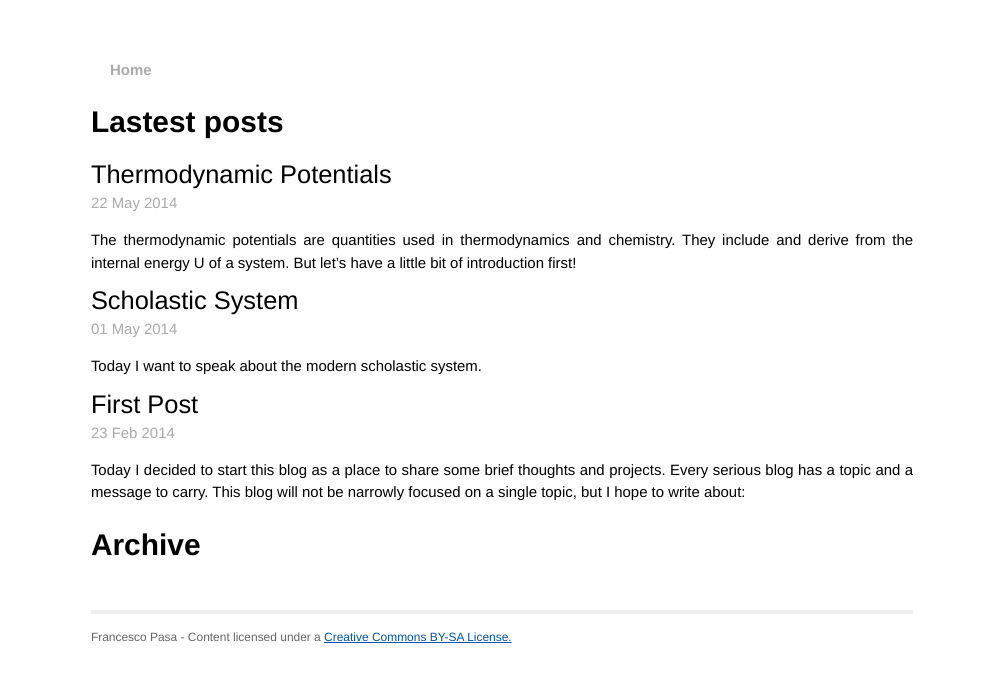
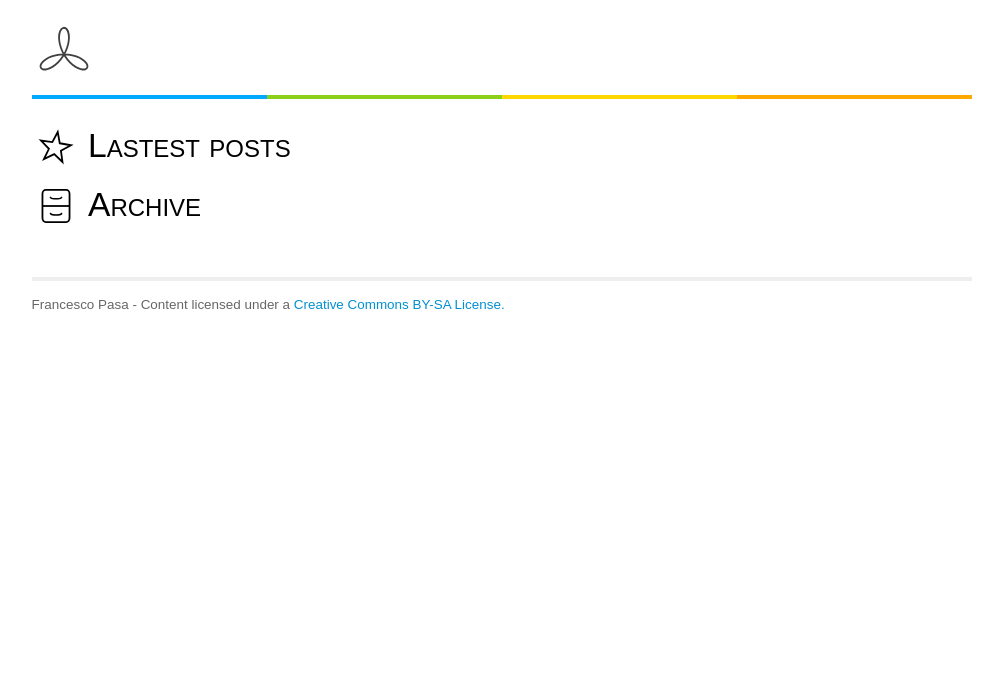
Before and after one commit to frapa/bloggo, a Jekyll site: the page built from index.html, in a window 1280 px wide. Shown: the top 682 px of the page, without its empty margins (138-1141 px from the left). Built offline with Jekyll 4.4.1, drawn with Linux system fonts in a browser that asks for light colours.

Commit message:
new and fresh

```diff
--- a/_layouts/default.html
+++ b/_layouts/default.html
@@ -17,8 +17,14 @@
 
         <div class="site">
           <div class="header">
-            <h1 class="title"><a href="{{ site.url }}">{{ site.name }}</a></h1>
-            <a class="extra" href="{{ site.url }}">Home</a>
+            <a href="{{ site.url }}"><table class="title-logo"><tr>
+              <td><img class="logo" src="{{ site.url }}/images/logo.svg" height="64" alt="Frapa"/></td>
+              <td><h1 class="title">{{ site.name }}</h1></td>
+            </tr></table></a>
+            <!--<a class="extra" href="{{ site.url }}">Home</a>-->
+            <table id="line"><tr>
+              <td id="c1"></td> <td id="c2"></td> <td id="c3"></td> <td id="c4"></td>
+            </tr></table>
           </div>
 
           {{ content }}
--- a/_posts/2014-02-23-first-post.md
+++ /dev/null
@@ -1,28 +0,0 @@
----
-layout: post
-categories: updates
----
-
-Today I decided to start this blog as a place to share some brief thoughts
-and projects. Every serious blog has a topic and a message to carry. This blog will
-not be narrowly focused on a single topic, but I hope to write about:
-
- * Environment
- * Lifestyle and society
- * Science IT and technology
-
-These may seem very different topics, but as I see them, they are stictly connected.
-Lifestyle has a direct connection to environmental problems and solutions. Technology
-and science is deeply tied to lifestyle, society and environment. Information Technology is
-my passion and, through Free Software, I believe it represent a model for our future.
-
-The **message** that I want to convey here is that we need to move towards a new kind
-of society, in which we can live better, consume and pollute less. We can add more
-joy and meaning to our lives building things ourselves instead of buying everithing pre-made
-or by enjoying our awesome planet without killing it. We can get rid of stess by
-slowing down the pace, while getting more time to spend with friends and family.
-
-If I had to choose a word to represent the message of the blog I would choose **slow**.
-Less is more. Magic happens when you take this message seriously.
-
-More about this soon!
--- a/_posts/2014-05-01-scholastic-system.md
+++ /dev/null
@@ -1,10 +0,0 @@
----
-layout: post
-categories: society, school, lifestyle
----
-
-Today I want to speak about the modern scholastic system.
-
-These consideration come from my experience with school and particularly with university.
-I think my ideas are sharable, and very common too, but it looks like nobody is making everything
-to change the system.
--- a/_posts/2014-05-22-thermodynamic-potentials.md
+++ /dev/null
@@ -1,24 +0,0 @@
----
-layout: post
-categories: science, physics, thermodynamics, chemistry
----
-
-The thermodynamic potentials are quantities used in thermodynamics and chemistry.
-They include and derive from the internal energy U of a system. But let's have a
-little bit of introduction first!
-
-#### Thermodynamics and state variables
-
-Thermodynamics is all about systems, but what is a system? A (thermodynamical) system is
-something macroscopic we want to study thermodynamically: the atmosphere, a fridge, a bottle of lemonade,
-a living being, or a boring cilinder with a piston.
-
-I would like to highlight two things:
-
- * A system can be just anything you want (*Wikipedia* defines it as a "precisely specified region of the universe"!).
- * In thermodynamics a system is something **macroscopic**, we do not deal with particles or system made up of
-    just a little number of particles.
-
-#### Internal energy
-
-#### Other potentials
--- a/css/main.css
+++ b/css/main.css
@@ -14,25 +14,70 @@
 
 body {
   background-color: #FFF;
-  font: 13.34px Helvetica, Arial, sans-serif;
-  font-size: small;
   text-align: center;
+  font-family: 'Droid Sans', sans-serif;
+  font-weight: lighter;
 }
 
-h5, h6 { font-size: 100%; }
+h5, h6 { font-size: 100%; font-weight: lighter; }
 
-h1 { font-size: 200%; }
-h2 { font-size: 170%; }
-h3 { font-size: 150%; }
-h4 { font-size: 120%; }
+h1 {
+  font-size: 200%;
+  font-weight: lighter;
+  font-variant: small-caps;
+  margin: 1em 0;
+}
 
-h1 { margin: 1em 0; }
-h2 { margin: 0.5em 0 0.25em 0; }
-p { margin: 1em 0; }
+h2 {
+  font-size: 170%;
+	font-weight: lighter;
+	margin: 1em 0 0.25em 0;
+}
 
-a         { color: #05a; }
-a:hover   { color: #0f53ff; }
-a:visited { color: #a0a; }
+h3 {
+	font-size: 150%;
+	font-weight: lighter;
+	margin: 1em 0 0.75em 0;
+}
+
+h4 {
+	font-size: 120%;
+	font-weight: lighter;
+	margin: 0.75em 0 0.5em 0;
+}
+
+p { margin: 0.75em 0; }
+
+a         { color: #0090D2; text-decoration: none; }
+a:hover   { text-decoration: underline; }
+a:visited { color: #0063A6; }
+
+a.button {
+	display: inline-block;
+	padding: 0.75em 1.5em;
+	cursor: pointer;
+	background-color: #3FB8E8;
+	box-shadow: 0 3px 0 0 #3293BA;
+	border-radius: 3px;
+	color: #fff;
+	font-weight: bold;
+	text-shadow: 0 1px rgba(0, 0, 0, 0.3);
+	text-decoration: none;
+	outline: 0;
+  line-height: 1em;
+}
+
+a.button:hover {
+	background-color: #1baae3;
+}
+
+a.button:active {
+	box-shadow: 0px 1px 0px 0px #3293ba;
+}
+
+small {
+	font-size: 75%;
+}
 
 /*****************************************************************************/
 /*
@@ -44,13 +89,13 @@
   margin-bottom: 2em;
 }
 
-ul.posts a, table.posts a {
+/*ul.posts a, table.posts a {
     color: inherit;
     text-decoration: none;
-}
+}*/
 
-ul.posts h2, table.posts h3 {
-    font-weight: lighter;
+ul.posts h2 a {
+	text-decoration: none;
 }
 
 ul.posts span {
@@ -72,6 +117,13 @@
   margin: 0;
 }
 
+img.section-title-img {
+    float: left;
+    margin-right: 0.25em;
+    position: relative;
+    top: -0.3em;
+}
+
 /*****************************************************************************/
 /*
 /* Site
@@ -79,11 +131,16 @@
 /*****************************************************************************/
 
 .site {
-  font-size: 115%;
+  font-size: 105%;
   text-align: justify;
-  width: 55em;
-  margin: 3em auto 2em;
+  max-width: 56em;
+  padding: 0 1em;
+  margin: 1em auto 1em;
   line-height: 1.5em;
+}
+
+.site .header {
+    margin-bottom: 2em;
 }
 
 .site .header a {
@@ -91,17 +148,21 @@
   text-decoration: none;
 }
 
+.site .header table.title-logo {
+  display:inline-block;
+  border-collapse: collapse;
+  margin: 0;
+}
+
+.site .header img.logo {
+  margin-right: 0.5em;
+}
+
 .site .header h1.title {
   display: inline-block;
-  margin: 0 0 1em 0;
-}
-
-.site .header h1.title a {
-  color: #a00;
-}
-
-.site .header h1.title a:hover {
-  color: #000;
+  color: #333;
+  font-variant: small-caps;
+  margin: 0;
 }
 
 .site .header a.extra {
@@ -113,14 +174,37 @@
   color: #000;
 }
 
+.site .header table#line {
+  width: 100%;
+  height: 0.25em;
+  border-collapse: collapse;
+}
+
+.site .header table td#c1 {
+  background-color: #00a8ff;
+}
+
+.site .header table td#c2 {
+  background-color: #8ad01d;
+}
+
+.site .header table td#c3 {
+  background-color: #ffd800;
+}
+
+.site .header table td#c4 {
+  background-color: #ffa800;
+}
+
 .site .meta {
   color: #aaa;
+	margin: 0;
 }
 
 .site .footer {
   font-size: 80%;
   color: #666;
-  border-top: 4px solid #eee;
+  border-top: 0.35em solid #eee;
   margin-top: 2em;
   overflow: hidden;
 }
--- a/index.html
+++ b/index.html
@@ -4,7 +4,7 @@
 ---
 
 <div id="home">
-  <h1>Lastest posts</h1>
+  <h1><img class="section-title-img" src="{{ site.url }}/images/lastest.svg" height="48" />Lastest posts</h1>
   <ul class="posts">
     {% for post in site.posts %}
       {% if forloop.index0 < 3 %}
@@ -17,7 +17,7 @@
     {% endfor %}
   </ul>
 
-  <h1>Archive</h1>
+  <h1><img class="section-title-img" src="{{ site.url }}/images/archive.svg" height="48" />Archive</h1>
   <table class="posts">
     <tbody>
       {% for post in site.posts %}
```
Also changed, not shown: _drafts/corda-pizzicata.md (added, +32 -0 lines), _drafts/poly_1.md (added, +17 -0 lines), downloads/fourier-0.1.py (added, +108 -0 lines), images/archive.svg (added), images/lastest.svg (added), images/logo.svg (added), images/poligonal_map/vertex_order.png (added).
